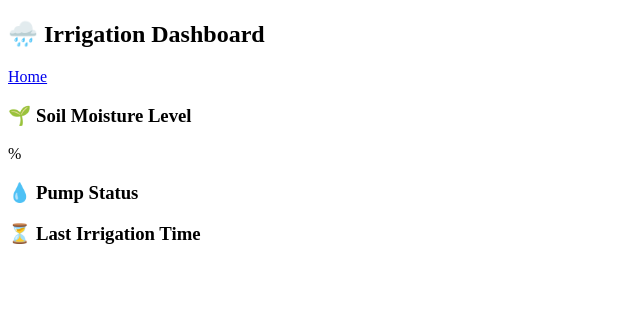
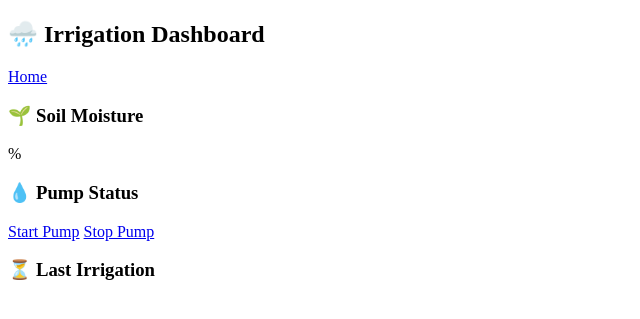
Before and after one commit to K0j0cyber/project-Irrigation, a Flask app: template templates/dashboard.html in a window 1280 px wide. Shown: the top 319 px of the page, without its empty margins (0-640 px from the left). Run offline with Flask 3, Linux system fonts and the light colour scheme; the template is opened without the code that fills it, so the values that code supplies are empty.

Commit message:
Update app with welcome page, dashboard, green UI, manual pump buttons, and dynamic pump status

```diff
--- a/app.py
+++ b/app.py
@@ -1,37 +1,38 @@
-from flask import Flask, render_template, request
+from flask import Flask, render_template, redirect, url_for
+import random
+from datetime import datetime
 
 app = Flask(__name__)
 
-history = []  # store moisture readings
+pump_status = "OFF"
 
+@app.route("/")
+def welcome():
+    return render_template("welcome.html")
 
-@app.route("/", methods=["GET", "POST"])
-def index():
-    result = None
+@app.route("/dashboard")
+def dashboard():
+    global pump_status
+    moisture = random.randint(20, 80)
+    last_irrigation = datetime.now().strftime("%Y-%m-%d %H:%M:%S")
+    return render_template(
+        "dashboard.html",
+        moisture=moisture,
+        pump_status=pump_status,
+        last_irrigation=last_irrigation
+    )
 
-    if request.method == "POST":
-        try:
-            moisture = int(request.form["moisture"])
-            moisture_limit = 40  # threshold
+@app.route("/pump/start")
+def start_pump():
+    global pump_status
+    pump_status = "ON"
+    return redirect(url_for('dashboard'))
 
-            if moisture < moisture_limit:
-                result = "Irrigation Needed 💧 — Soil moisture is too low."
-            else:
-                result = "No Irrigation Needed 🌤️ — Soil moisture is okay."
-
-            # save to history
-            history.append({"moisture": moisture, "result": result})
-
-        except ValueError:
-            result = "Invalid Input! Please enter a number."
-
-    return render_template("index.html", result=result)
-
-
-@app.route("/history")
-def view_history():
-    return render_template("history.html", history=history)
-
+@app.route("/pump/stop")
+def stop_pump():
+    global pump_status
+    pump_status = "OFF"
+    return redirect(url_for('dashboard'))
 
 if __name__ == "__main__":
     app.run(debug=True)
--- a/templates/dashboard.html
+++ b/templates/dashboard.html
@@ -6,7 +6,6 @@
     <link rel="stylesheet" href="{{ url_for('static', filename='style.css') }}">
 </head>
 <body class="dash-body">
-
     <div class="nav">
         <h2>🌧️ Irrigation Dashboard</h2>
         <a href="/" class="nav-link">Home</a>
@@ -14,20 +13,23 @@
 
     <div class="dashboard-container">
         <div class="card">
-            <h3>🌱 Soil Moisture Level</h3>
+            <h3>🌱 Soil Moisture</h3>
             <p class="value">{{ moisture }}%</p>
         </div>
 
         <div class="card">
             <h3>💧 Pump Status</h3>
             <p class="value">{{ pump_status }}</p>
+            <div class="pump-buttons">
+                <a href="/pump/start" class="btn">Start Pump</a>
+                <a href="/pump/stop" class="btn">Stop Pump</a>
+            </div>
         </div>
 
         <div class="card">
-            <h3>⏳ Last Irrigation Time</h3>
+            <h3>⏳ Last Irrigation</h3>
             <p class="value">{{ last_irrigation }}</p>
         </div>
     </div>
-
 </body>
 </html>
```
